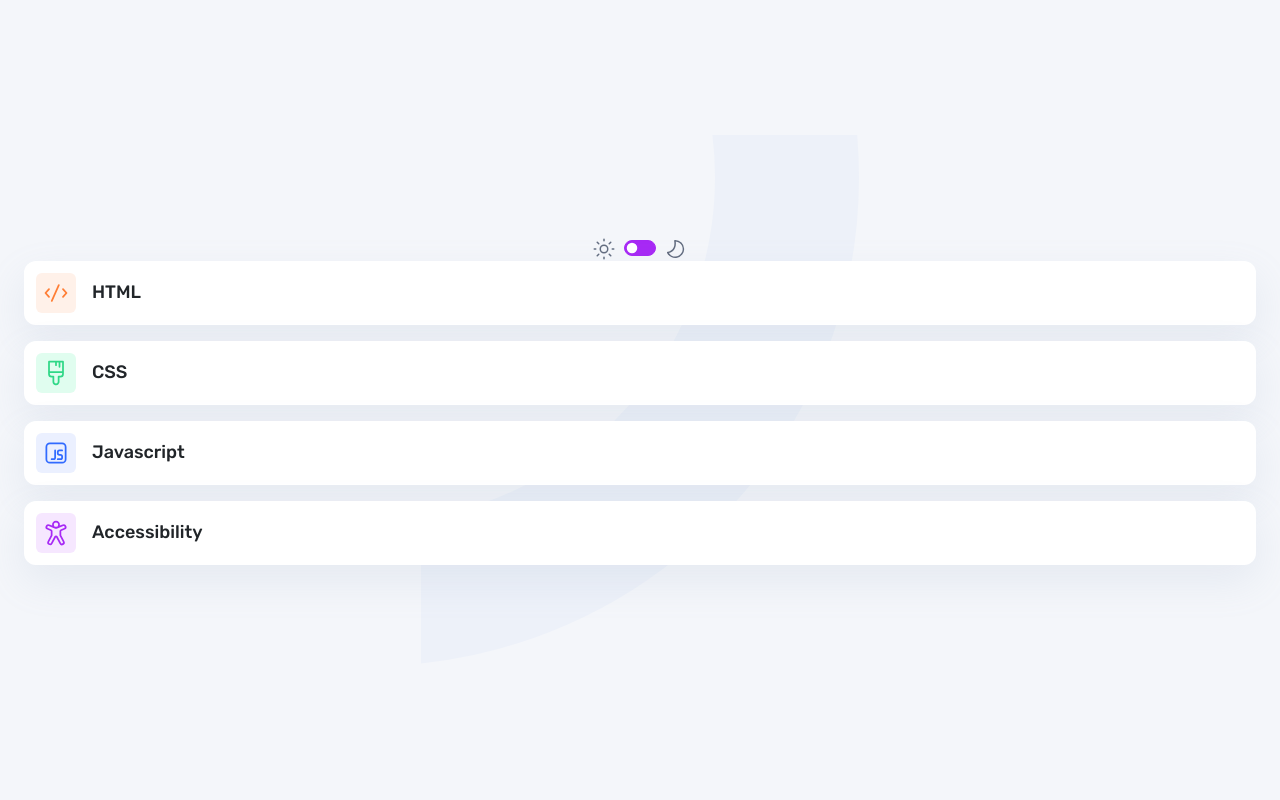
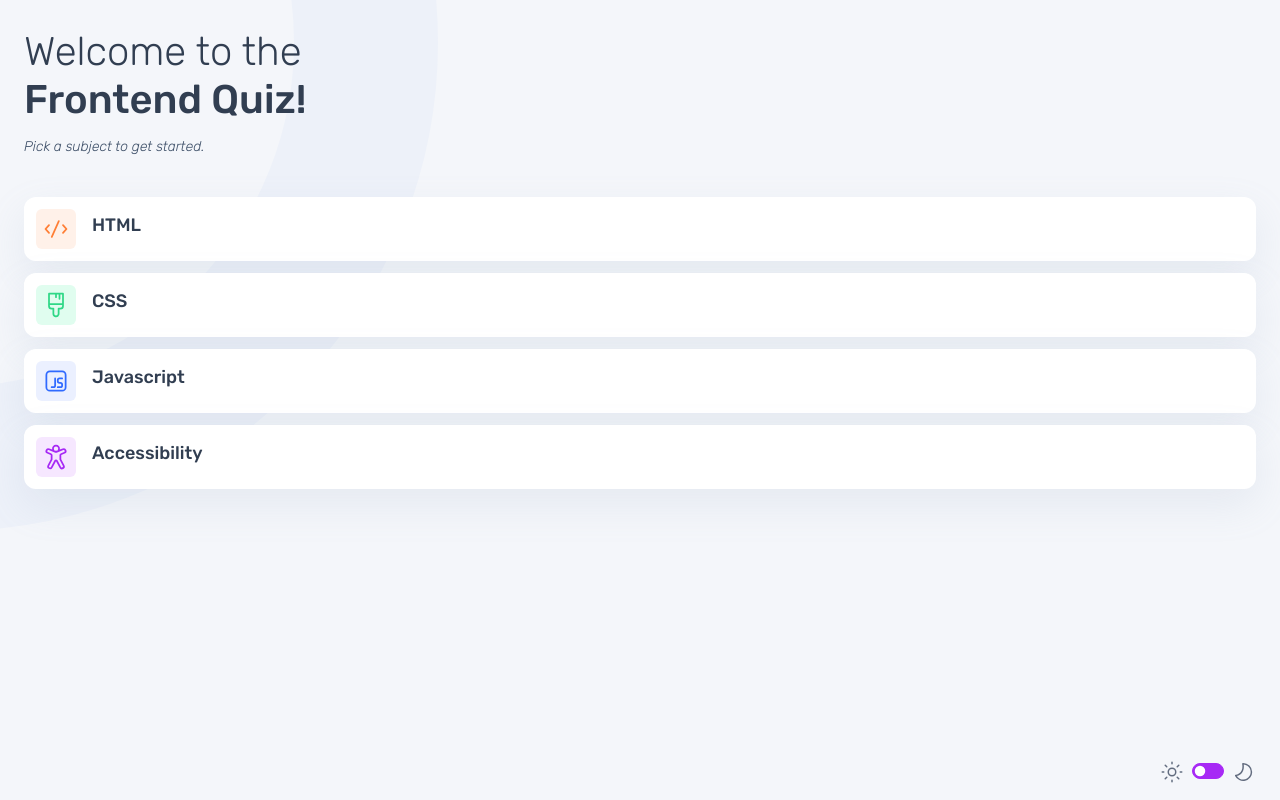
Before and after one commit to eduardgacea/fem-quiz-app, a React (Vite) app: page / in a window 1280 px wide. Built offline with nearby package versions, Linux system fonts and the light colour scheme.

Commit message:
remove placeholders and add homepage

```diff
--- a/src/App.tsx
+++ b/src/App.tsx
@@ -1,40 +1,26 @@
-import { quizzes } from "./data/data.json";
+import { Status } from "./types/gameTypes";
+import { RootState } from "./redux/store";
+import { useSelector } from "react-redux";
 
 import ResizeListener from "./components/ResizeListener";
 import ThemeListener from "./components/ThemeListener";
 import GlobalStyles from "./styles/GlobalStyles";
-import ThemeToggle from "./ui/ThemeToggle";
+import HomePage from "./pages/home/HomePage";
 import Backdrop from "./ui/Backdrop";
-import Option from "./ui/Option";
 
 import "bootstrap/dist/css/bootstrap.min.css";
 
 function App() {
+    const gameStatus = useSelector((state: RootState) => state.game.status);
+
     return (
-        <div
-            style={{
-                display: "flex",
-                flexDirection: "column",
-                background: "transparent",
-                height: "100dvh",
-                alignItems: "center",
-                justifyContent: "center",
-                padding: "0 24px",
-            }}
-        >
+        <>
             <GlobalStyles />
             <ResizeListener />
             <ThemeListener />
             <Backdrop />
-            <ThemeToggle />
-            <div style={{ display: "flex", flexDirection: "column", gap: "1rem", width: "100%" }}>
-                {quizzes.map(quiz => (
-                    <Option key={quiz.id} type="subject" icon={`icon-${quiz.title.toLowerCase()}.svg`}>
-                        {quiz.title}
-                    </Option>
-                ))}
-            </div>
-        </div>
+            {gameStatus === Status.Idle && <HomePage />}
+        </>
     );
 }
 
--- /dev/null
+++ b/src/pages/home/HomePage.tsx
@@ -0,0 +1,34 @@
+import ThemeToggle from "../../ui/ThemeToggle";
+import HomePageTitle from "./HomePageTitle";
+import SubjectList from "./SubjectList";
+
+import styled from "styled-components";
+
+const MainContainer = styled.div`
+    display: flex;
+    flex-direction: column;
+    padding: 2rem 1.5rem 0 1.5rem;
+    justify-content: space-between;
+    height: 100dvh;
+
+    & > :last-child {
+        display: flex;
+        justify-content: flex-end;
+    }
+`;
+
+const ContentWrapper = styled.div``;
+
+function HomePage() {
+    return (
+        <MainContainer>
+            <ContentWrapper>
+                <HomePageTitle />
+                <SubjectList />
+            </ContentWrapper>
+            <ThemeToggle />
+        </MainContainer>
+    );
+}
+
+export default HomePage;
--- /dev/null
+++ b/src/pages/home/HomePageTitle.tsx
@@ -0,0 +1,49 @@
+import { Theme } from "../../types/themeTypes";
+import { RootState } from "../../redux/store";
+import { useSelector } from "react-redux";
+
+import styled from "styled-components";
+
+type HeaderProps = {
+    $theme: Theme;
+};
+
+const Header = styled.header<HeaderProps>`
+    h1,
+    span {
+        color: ${props => (props.$theme === "light" ? "var(--clr-dt-300)" : "var(--clr-lt-700)")};
+    }
+
+    h1 {
+        display: flex;
+        flex-direction: column;
+        gap: 0.5rem;
+        margin-bottom: 1rem;
+        font: var(--f-mobile-heading-l-light);
+
+        & > :last-child {
+            font: var(--f-mobile-heading-l-medium);
+        }
+    }
+
+    h3 {
+        font: var(--f-mobile-heading-m-light-italic);
+        color: ${props => (props.$theme === "light" ? "var(--clr-dt-600)" : "var(--clr-lt-300)")};
+    }
+`;
+
+function HomePageTitle() {
+    const theme = useSelector((state: RootState) => state.theme.value);
+
+    return (
+        <Header $theme={theme}>
+            <h1>
+                <span>Welcome to the</span>
+                <span>Frontend Quiz!</span>
+            </h1>
+            <h3>Pick a subject to get started.</h3>
+        </Header>
+    );
+}
+
+export default HomePageTitle;
--- /dev/null
+++ b/src/pages/home/SubjectList.tsx
@@ -0,0 +1,27 @@
+import { quizzes } from "../../data/data.json";
+
+import Option from "../../ui/Option";
+
+import styled from "styled-components";
+
+const List = styled.ul`
+    margin: 2.5rem 0 0 0;
+    padding: 0;
+    display: flex;
+    flex-direction: column;
+    gap: 0.75rem;
+`;
+
+function SubjectList() {
+    return (
+        <List>
+            {quizzes.map(quiz => (
+                <Option key={quiz.id} type="subject" icon={`icon-${quiz.title.toLowerCase()}.svg`}>
+                    {quiz.title}
+                </Option>
+            ))}
+        </List>
+    );
+}
+
+export default SubjectList;
--- a/src/slices/gameSlice.ts
+++ b/src/slices/gameSlice.ts
@@ -1,13 +1,11 @@
 import { Status, GameState } from "../types/gameTypes";
 import { createSlice } from "@reduxjs/toolkit";
-import { quizzes } from "../data/data.json";
 
 const initialState: GameState = {
     status: Status.Idle,
     currentQuiz: undefined,
     currentQuestion: undefined,
     score: undefined,
-    quizzes: quizzes.map(quiz => quiz.title.toLowerCase()),
 };
 
 export const gameSlice = createSlice({
--- a/src/styles/GlobalStyles.ts
+++ b/src/styles/GlobalStyles.ts
@@ -22,7 +22,8 @@ const GlobalStyles = createGlobalStyle`
     --clr-dt-600: #3b4d66;
     --clr-dt-300: #313e51;
     /* shadows */
-    --shadow: 0 16px 40px 0 rgba(143, 160, 193, 14%);
+    --lt-shadow: 0 16px 40px 0 rgba(143, 160, 193, 14%);
+    --dt-shadow: 0 16px 40px 0 rgba(49, 62, 81, 14%);
     /* icons */
     --i-size: 1.78125rem;
     ${colorMap}
@@ -38,6 +39,10 @@ const GlobalStyles = createGlobalStyle`
     --f-heading-s: normal normal 500 1.75rem/100% var(--ff-primary);
     --f-body-m: normal normal 500 1.125rem/150% var(--ff-primary);
     --f-body-s: italic normal 400 0.75rem/150% var(--ff-primary);
+
+    --f-mobile-heading-l-light: normal normal 300 2.5rem/100% var(--ff-primary);
+    --f-mobile-heading-l-medium: normal normal 500 2.5rem/100% var(--ff-primary);
+    --f-mobile-heading-m-light-italic: italic normal 300 0.875rem/150% var(--ff-primary)
     }
 
     * {
--- a/src/ui/Option.tsx
+++ b/src/ui/Option.tsx
@@ -1,3 +1,7 @@
+import { Theme } from "../types/themeTypes";
+import { RootState } from "../redux/store";
+import { useSelector } from "react-redux";
+
 import styled from "styled-components";
 
 type OptionProps = {
@@ -10,14 +14,23 @@ type IconContainerProps = {
     $backgroundColor: string;
 };
 
-const MainContainer = styled.div`
+type MainContainerProps = {
+    $theme: Theme;
+};
+
+const MainContainer = styled.li<MainContainerProps>`
     display: flex;
     align-items: center;
-    background-color: var(--clr-white);
+    background-color: ${props => (props.$theme === "light" ? "var(--clr-white)" : "var(--clr-dt-600)")};
     gap: 1rem;
     padding: 0.75rem;
     border-radius: 0.75rem;
-    box-shadow: var(--shadow);
+    box-shadow: ${props => (props.$theme === "light" ? "var(--lt-shadow)" : "var(--dt-shadow)")};
+
+    h2 {
+        font: var(--f-body-m);
+        color: ${props => (props.$theme === "light" ? "var(--clr-dt-300)" : "var(--clr-lt-700)")};
+    }
 `;
 
 const IconContainer = styled.div<IconContainerProps>`
@@ -34,19 +47,16 @@ const IconContainer = styled.div<IconContainerProps>`
     }
 `;
 
-const TextContainer = styled.div`
-    font: var(--f-body-m);
-`;
-
 function Option({ children, type, icon }: OptionProps) {
+    const theme = useSelector((state: RootState) => state.theme.value);
     const backgroundColor = `var(--clr-${children.toLowerCase()})`;
 
     return (
-        <MainContainer>
+        <MainContainer $theme={theme}>
             <IconContainer $backgroundColor={backgroundColor}>
                 {type === "subject" ? <img src={icon} alt="quiz name" /> : icon}
             </IconContainer>
-            <TextContainer>{children}</TextContainer>
+            <h2>{children}</h2>
         </MainContainer>
     );
 }
--- a/src/ui/ThemeToggle.tsx
+++ b/src/ui/ThemeToggle.tsx
@@ -8,6 +8,7 @@ import styled from "styled-components";
 const Container = styled.div`
     display: flex;
     align-items: center;
+    padding: 1rem 0;
 
     & > form {
         padding-left: 0.5em;
```
